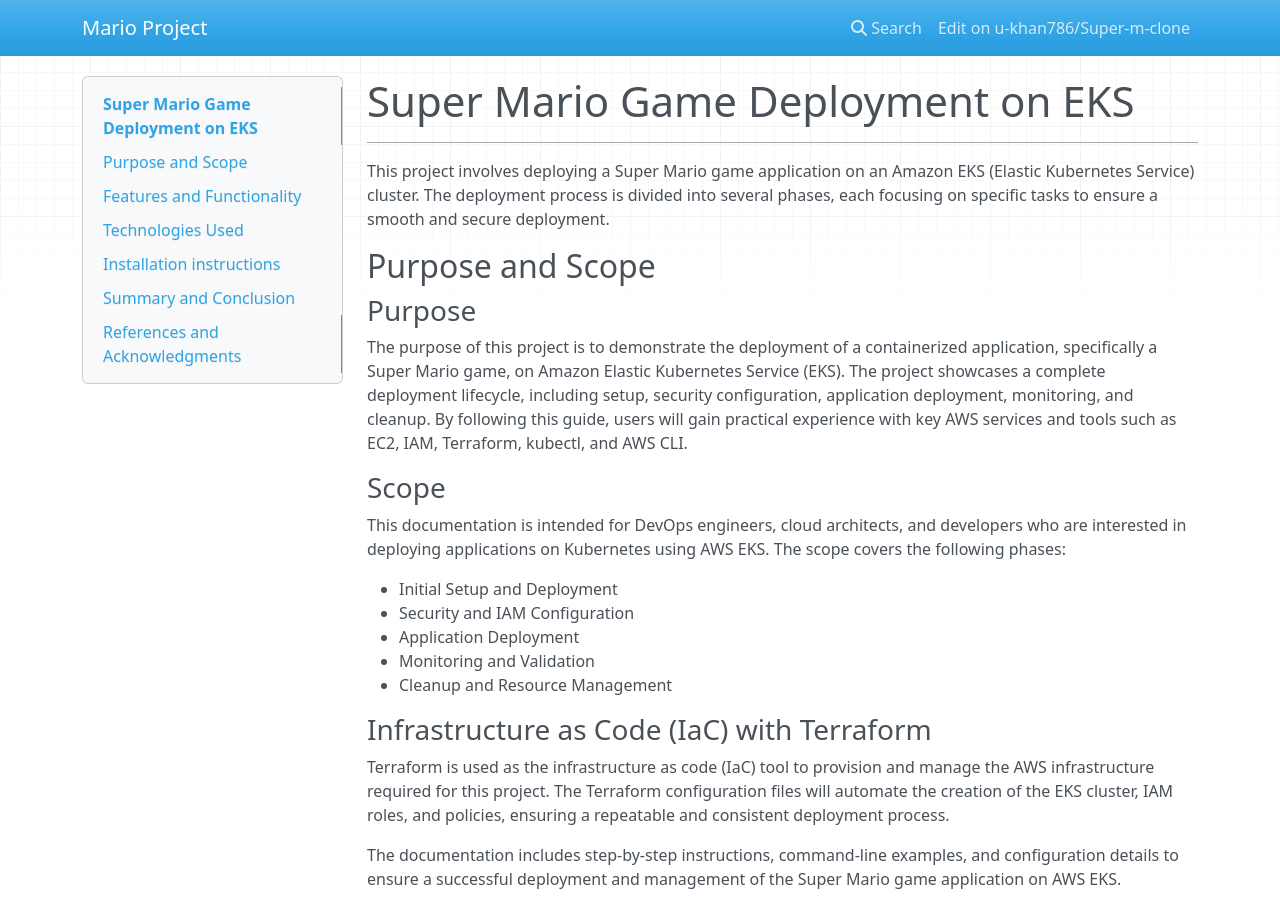
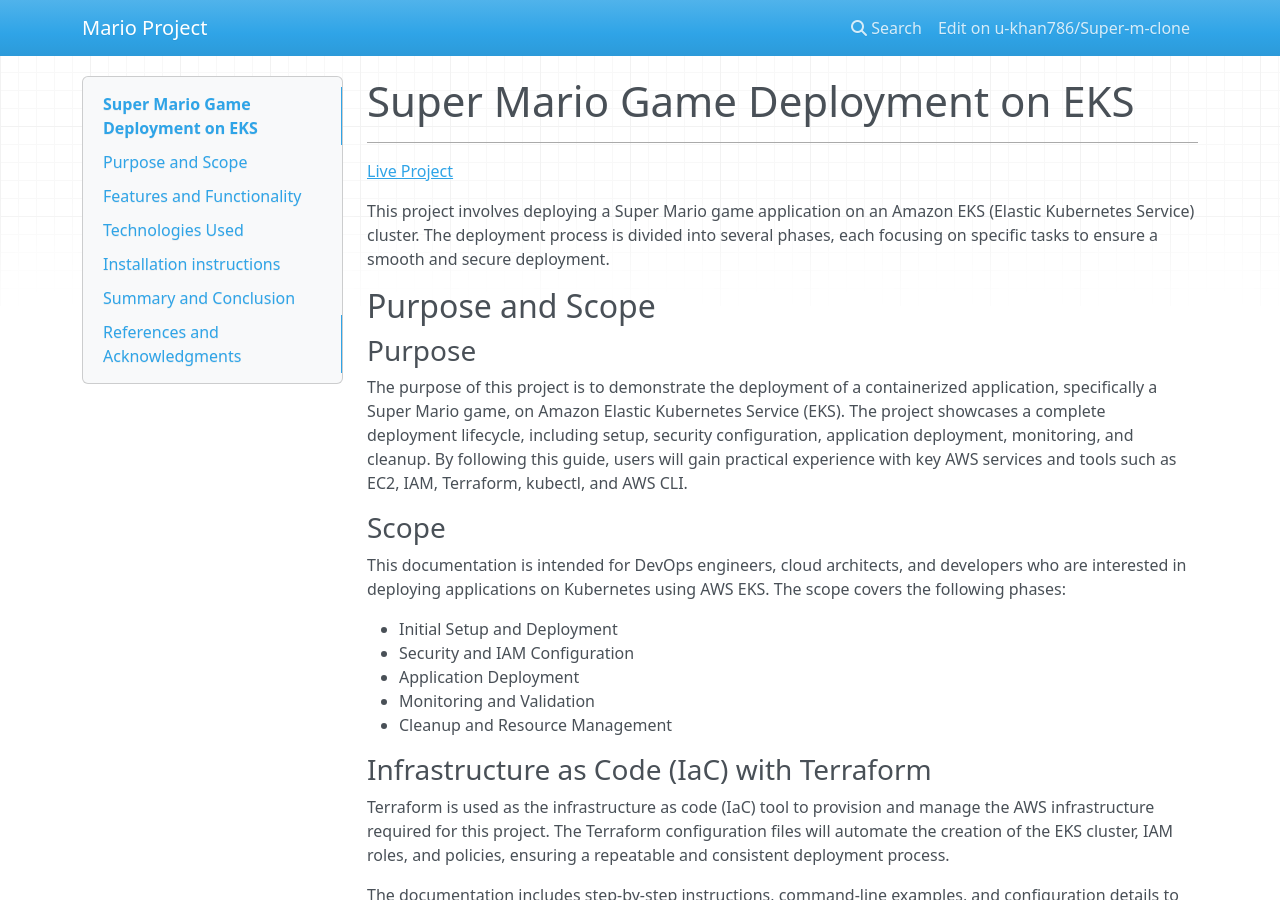
Before and after one commit to u-khan786/mario_docs, an MkDocs documentation site: the page built from docs/index.md, in a window 1280 px wide and 900 px high. Built offline with MkDocs 1.6.1, drawn with Linux system fonts in a browser that asks for light colours; nearby versions of some CDN libraries.

Commit message:
Update index.md

```diff
--- a/docs/index.md
+++ b/docs/index.md
@@ -1,6 +1,7 @@
 # Super Mario Game Deployment on EKS
 
 ---
+[Live Project](http://a8140b2baab4e4202874e1e26d478b70-1877454674.us-east-1.elb.amazonaws.com/)
 
 This project involves deploying a Super Mario game application on an Amazon EKS (Elastic Kubernetes Service) cluster. The deployment process is divided into several phases, each focusing on specific tasks to ensure a smooth and secure deployment.
 
```
